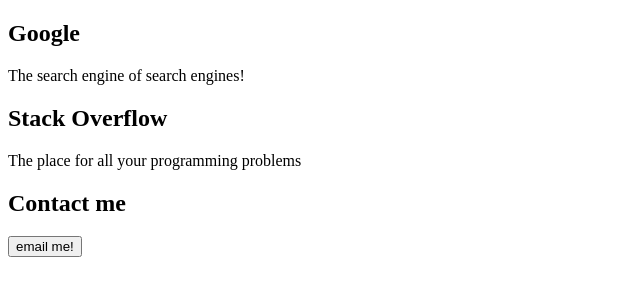
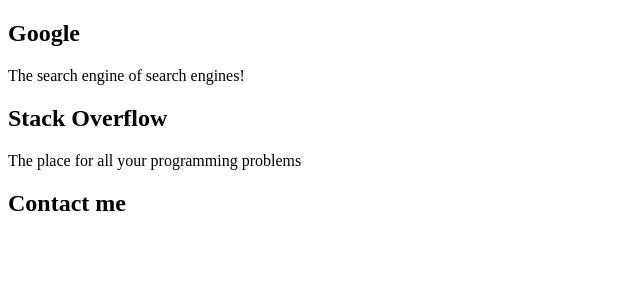
Before and after one commit to ronniejuan/uib-hypertext-linking, a plain HTML site: page index.html in a window 1280 px wide. Shown: the whole page, without its empty margins (0-640 px from the left). Drawn offline with Linux system fonts and the light colour scheme.

Commit message:
Initial html update

```diff
--- a/index.html
+++ b/index.html
@@ -23,15 +23,7 @@
 
     <section class="send-email">
       <h1>Contact me</h1>
-      <button>
-        <!-- create  your 'mailto' button here! -->
-        <a
-          href="mailto:example@example.com"
-          style="text-decoration: none; color:black"
-        >
-          email me!
-        </a>
-      </button>
+      <!-- create  your 'mailto' button here! -->
     </section>
   </body>
 </html>
```
